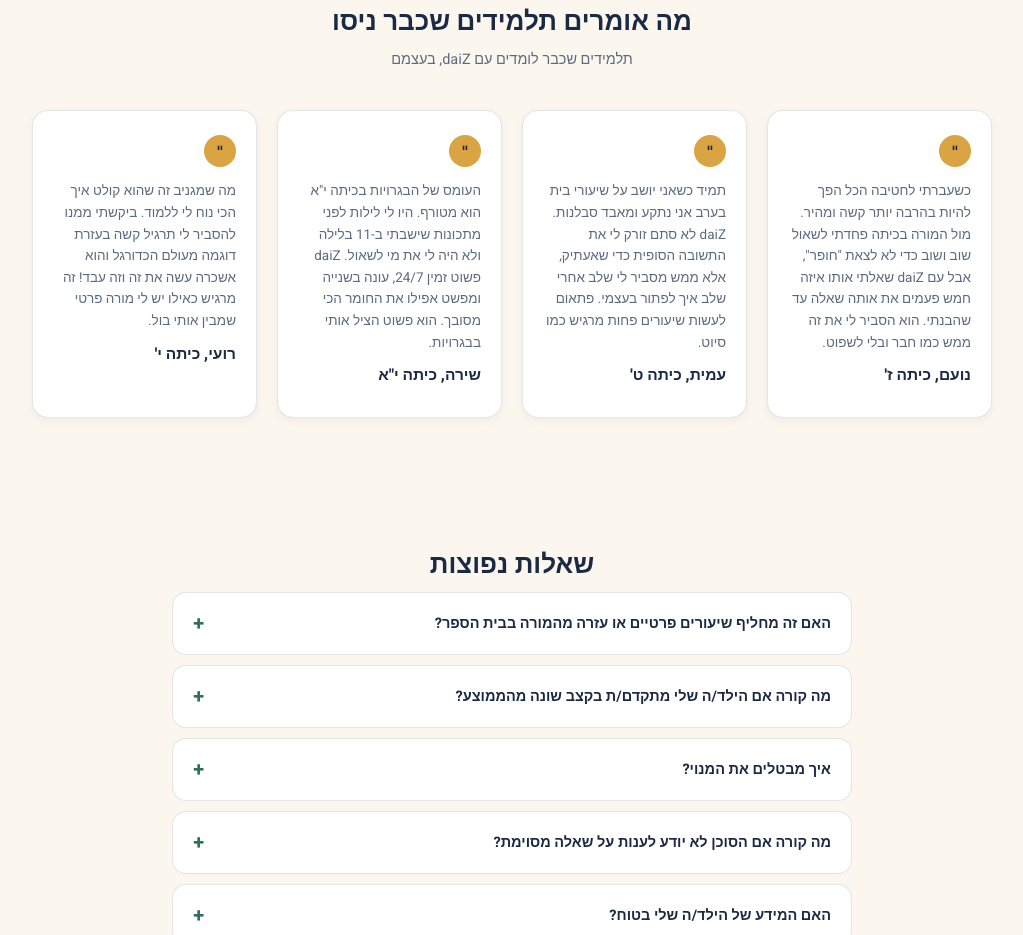
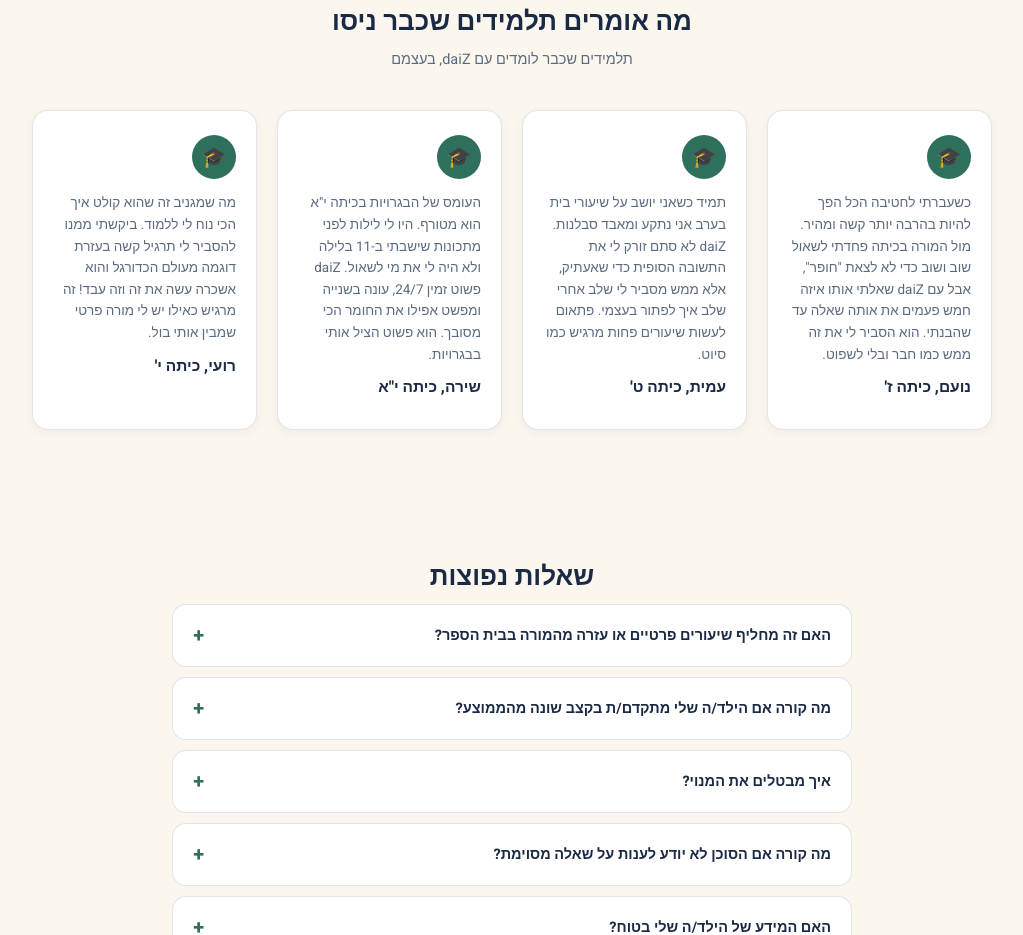
Before and after one commit to ammar1911/zivo-whasapp, a website: page site/index.html in a window 1280 px wide. Shown: the part 5275-6210 px from the top of the page, without its empty margins (128-1151 px from the left). Drawn offline with Linux system fonts and the light colour scheme.

Commit message:
Update index.html

```diff
--- a/site/index.html
+++ b/site/index.html
@@ -262,6 +262,10 @@ src="https://www.facebook.com/tr?id=1870528049644058&ev=PageView&noscript=1"
     width:32px;height:32px;border-radius:50%;background:var(--mustard);color:var(--ink);
     font-family:'IBM Plex Mono',monospace;font-weight:700;font-size:14px;
     display:flex;align-items:center;justify-content:center;margin-bottom:14px;
+  }
+  .testi-icon{
+    width:44px;height:44px;border-radius:50%;background:var(--teal);
+    font-size:20px;display:flex;align-items:center;justify-content:center;margin-bottom:14px;
   }
   .step-card h3{font-size:15.5px;margin:0 0 6px;font-weight:800;}
   .step-card p{font-size:13.5px;color:var(--muted);line-height:1.6;margin:0;}
@@ -791,22 +795,22 @@ src="https://www.facebook.com/tr?id=1870528049644058&ev=PageView&noscript=1"
   <p class="section-sub" data-i18n="testiSub">תלמידים שכבר לומדים עם daiZ, בעצמם</p>
   <div class="steps">
     <div class="step-card">
-      <div class="step-num">"</div>
+      <div class="testi-icon">🎓</div>
       <p data-i18n="testi1Quote">כשעברתי לחטיבה הכל הפך להיות בהרבה יותר קשה ומהיר. מול המורה בכיתה פחדתי לשאול שוב ושוב כדי לא לצאת "חופר", אבל עם daiZ שאלתי אותו איזה חמש פעמים את אותה שאלה עד שהבנתי. הוא הסביר לי את זה ממש כמו חבר ובלי לשפוט.</p>
       <h3 data-i18n="testi1Name" style="margin-top:10px;">נועם, כיתה ז'</h3>
     </div>
     <div class="step-card">
-      <div class="step-num">"</div>
+      <div class="testi-icon">🎓</div>
       <p data-i18n="testi2Quote">תמיד כשאני יושב על שיעורי בית בערב אני נתקע ומאבד סבלנות. daiZ לא סתם זורק לי את התשובה הסופית כדי שאעתיק, אלא ממש מסביר לי שלב אחרי שלב איך לפתור בעצמי. פתאום לעשות שיעורים פחות מרגיש כמו סיוט.</p>
       <h3 data-i18n="testi2Name" style="margin-top:10px;">עמית, כיתה ט'</h3>
     </div>
     <div class="step-card">
-      <div class="step-num">"</div>
+      <div class="testi-icon">🎓</div>
       <p data-i18n="testi3Quote">העומס של הבגרויות בכיתה י"א הוא מטורף. היו לי לילות לפני מתכונות שישבתי ב-11 בלילה ולא היה לי את מי לשאול. daiZ פשוט זמין 24/7, עונה בשנייה ומפשט אפילו את החומר הכי מסובך. הוא פשוט הציל אותי בבגרויות.</p>
       <h3 data-i18n="testi3Name" style="margin-top:10px;">שירה, כיתה י"א</h3>
     </div>
     <div class="step-card">
-      <div class="step-num">"</div>
+      <div class="testi-icon">🎓</div>
       <p data-i18n="testi4Quote">מה שמגניב זה שהוא קולט איך הכי נוח לי ללמוד. ביקשתי ממנו להסביר לי תרגיל קשה בעזרת דוגמה מעולם הכדורגל והוא אשכרה עשה את זה וזה עבד! זה מרגיש כאילו יש לי מורה פרטי שמבין אותי בול.</p>
       <h3 data-i18n="testi4Name" style="margin-top:10px;">רועי, כיתה י'</h3>
     </div>
@@ -1119,13 +1123,15 @@ src="https://www.facebook.com/tr?id=1870528049644058&ev=PageView&noscript=1"
       grade5:"الصف الخامس", grade6:"الصف السادس", grade7:"الصف السابع", grade8:"الصف الثامن",
       grade9:"الصف التاسع", grade10:"الصف العاشر", grade11:"الصف الحادي عشر", grade12:"الصف الثاني عشر",
       testiTitle:"طلاب جرّبوا المعلّم... وهذا ما قالوه",
-      testiSub:"أمثلة على التوصيات — مخصّصة لتُستبدل بتوصيات حقيقية من طلاب",
-      testi1Quote:"فهمت أخيراً الكسور، من دون أن أشعر بالإحراج من تكرار السؤال.",
-      testi1Name:"نور، الصف الخامس",
-      testi2Quote:"أقدر أسأل حتى الساعة عشرة ليلاً قبل الامتحان، ويردّ فوراً.",
-      testi2Name:"عادل، الصف الثامن",
-      testi3Quote:"ما بيعطيني الجواب مباشرة، بل يساعدني أوصله لحالي.",
-      testi3Name:"مايا، الصف العاشر",
+      testiSub:"طلاب يتعلّمون فعلاً مع daiZ، بكلماتهم",
+      testi1Quote:"كل عمرها الرياضيات كانت تعمل لي توتر، خصوصاً لما المسألة تكون معقدة. daiZ بيعرف كيف يجزّئ السؤال لأجزاء صغيرة ويفهمني إياها حبة حبة. لأول مرة بفوت على امتحان وأنا حاسس حالي جاهز ومطمئن.",
+      testi1Name:"كريم - الصف الثامن",
+      testi2Quote:"أحلى إشي إنه ما بتفرق معه قديش الوقت متأخر أو كم مرة عدت السؤال. لما كنت أستحي أسأل بالصف عشان ما يبين إني مش فاهمة، daiZ كان يرجع يشرح لي بالوقت والطريقة اللي بتناسبني أنا.",
+      testi2Name:"ليلى - الصف العاشر",
+      testi3Quote:"في البجروت الوقت ضيق والمواد كثيرة. بدل ما أضيع ساعات وأنا أدور على شرح أو حل بالإنترنت، بسأله وبحصل على إجابة دقيقة ومباشرة بتوفر عليّ وقت وجهد خرافي.",
+      testi3Name:"يوسف - الصف الحادي عشر",
+      testi4Quote:"مش بس بيعطيني الشرح، كمان بيعمل لي اختبارات صغيرة ومراجعة عشان يتأكد إن المعلومة ثبتت بعقلي. طريقة الشرح تبعته خلتني أحب مواد كنت أعتبرها ممله وصعبة.",
+      testi4Name:"رزان - الصف الثاني عشر",
       proofTitle:"بالضبط حسب منهاجكم",
       proofSub:"هكذا يبدو الدرس الحقيقي — سؤال، وحل مشروح خطوة بخطوة",
       ex1Tag:"الصف السابع · معادلات",
```
